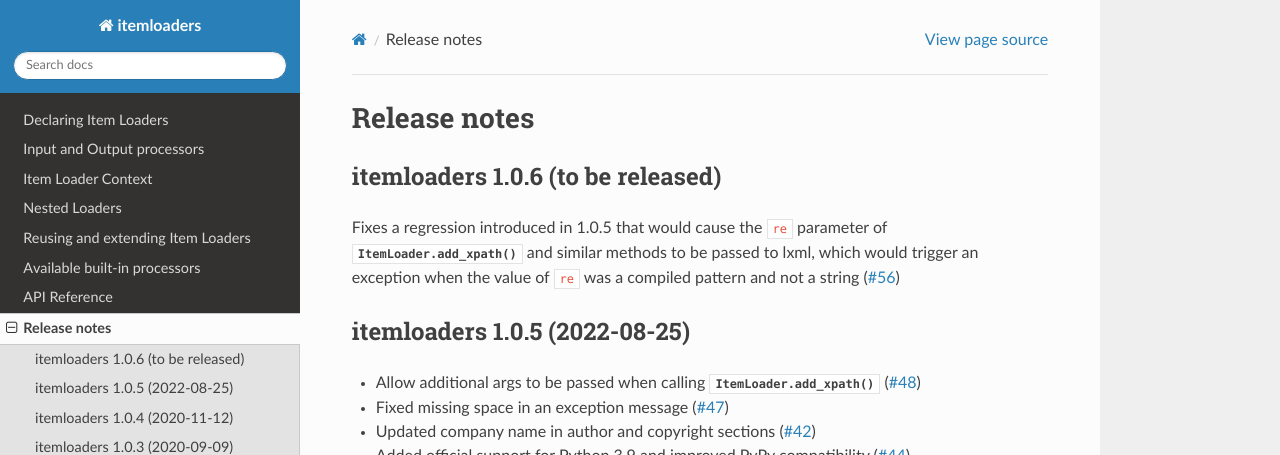
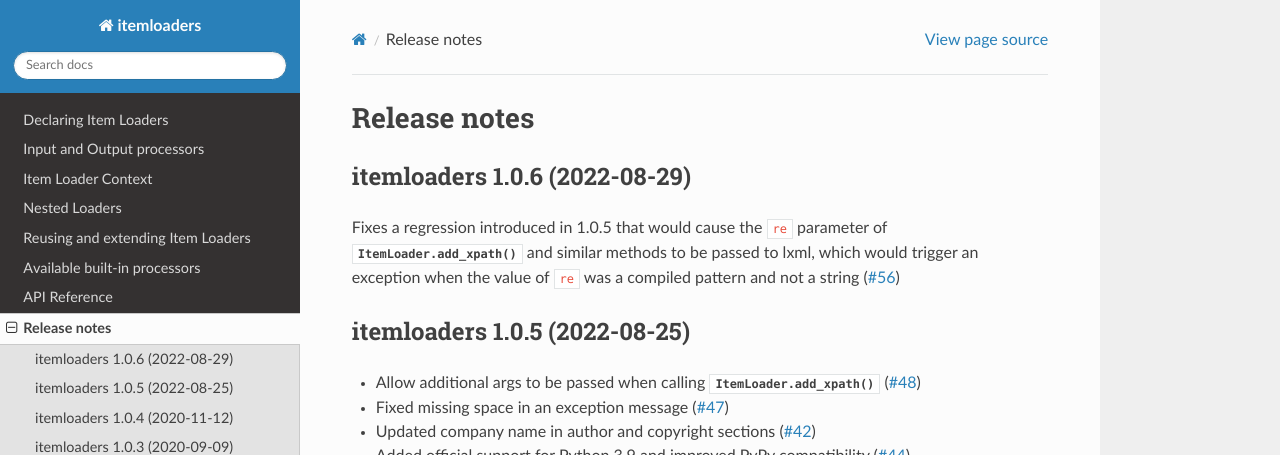
Before and after one commit to scrapy/itemloaders, a Sphinx documentation site: the page built from docs/release-notes.rst, in a window 1280 px wide and 900 px high. Shown: the top 455 px of the window. Built offline with Sphinx 7.4.7 and the Read the Docs theme 2.0.0, drawn with Linux system fonts in a browser that asks for light colours.

Commit message:
Set a release date for 1.0.6

```diff
--- a/docs/release-notes.rst
+++ b/docs/release-notes.rst
@@ -7,8 +7,8 @@
 
 .. _release-1.0.6:
 
-itemloaders 1.0.6 (to be released)
-----------------------------------
+itemloaders 1.0.6 (2022-08-29)
+------------------------------
 
 Fixes a regression introduced in 1.0.5 that would cause the ``re`` parameter of
 :meth:`ItemLoader.add_xpath` and similar methods to be passed to lxml, which
```
